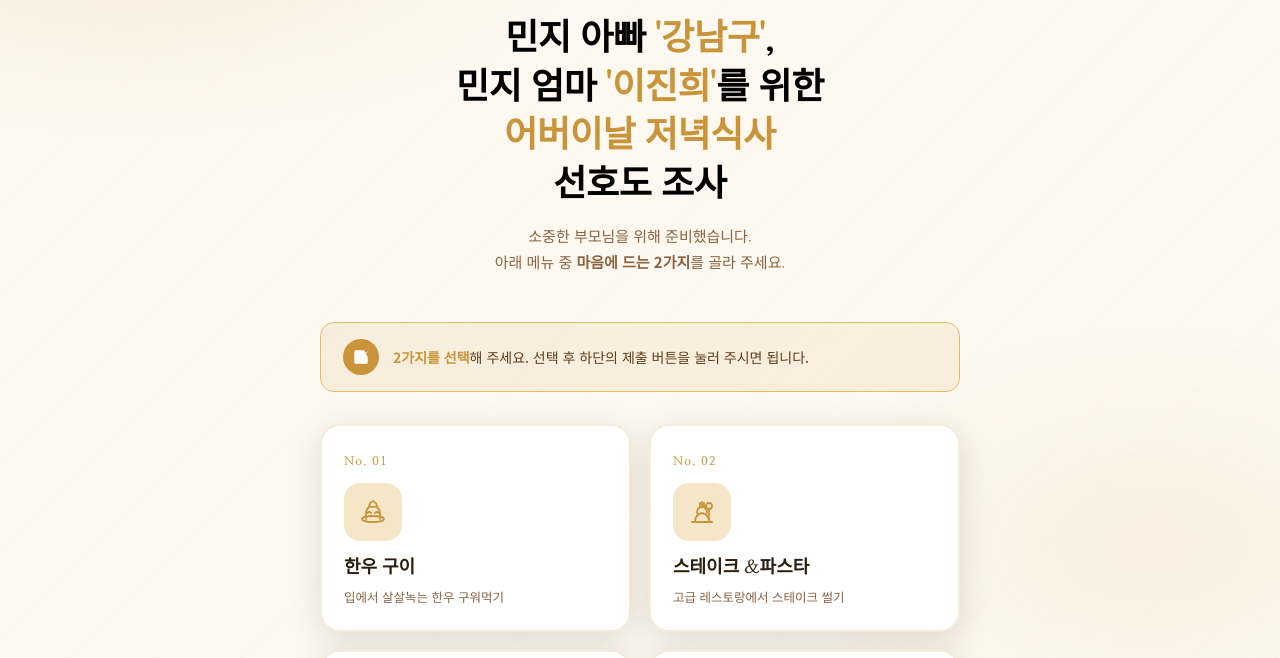
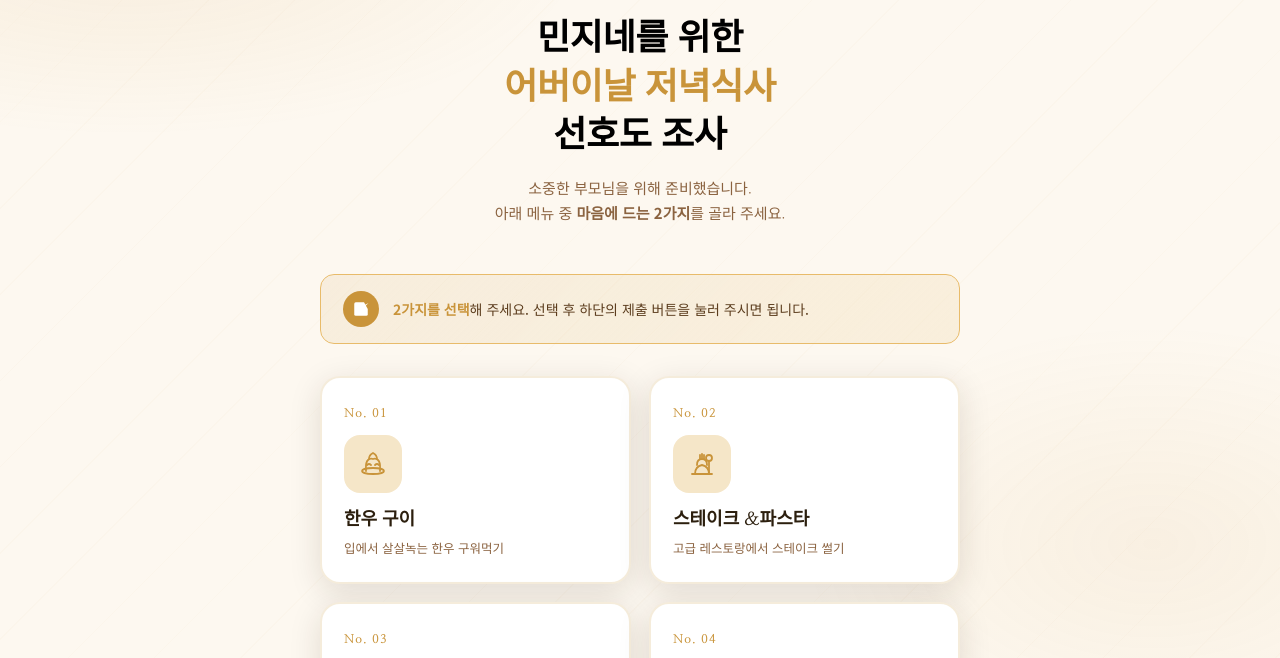
Before and after one commit to capstonef4/pa_web, a plain HTML site: page index.html in a window 1280 px wide. Shown: the part 136-794 px from the top of the page. Drawn offline with Linux system fonts and the light colour scheme.

Commit message:
Update index.html

```diff
--- a/index.html
+++ b/index.html
@@ -657,7 +657,7 @@
           <path d="M16 20 Q19 18 21 19" stroke="#6a9e5a" stroke-width="1.2" stroke-linecap="round" fill="none"/>
         </svg>
       </div>
-      <h1>민지 아빠 <span>'강남구'</span>,<br>민지 엄마 <span>'이진희'</span>를 위한<br><span>어버이날 저녁식사<br></span>선호도 조사</h1>
+      <h1>민지네를 위한<br><span>어버이날 저녁식사<br></span>선호도 조사</h1>
       <p class="subtitle">소중한 부모님을 위해 준비했습니다.<br>아래 메뉴 중 <strong>마음에 드는 2가지</strong>를 골라 주세요.</p>
     </div>
 
```
